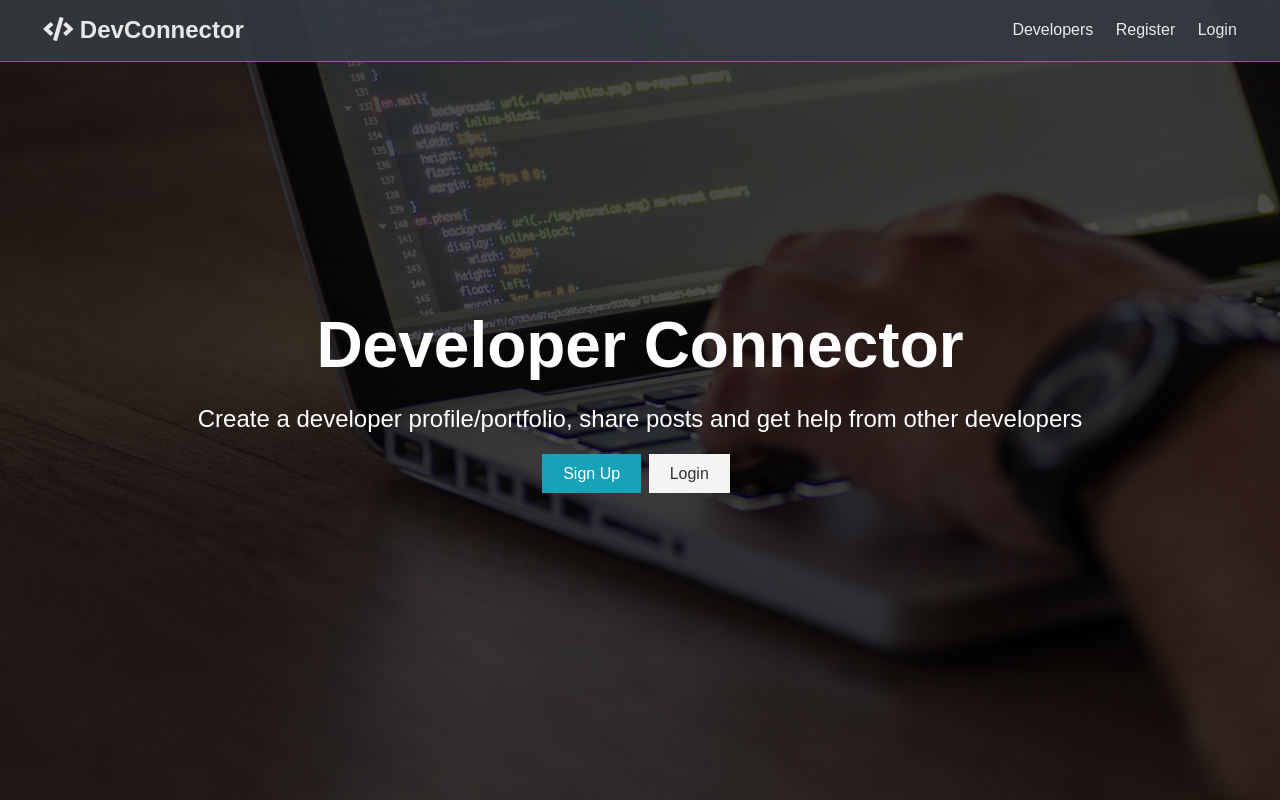
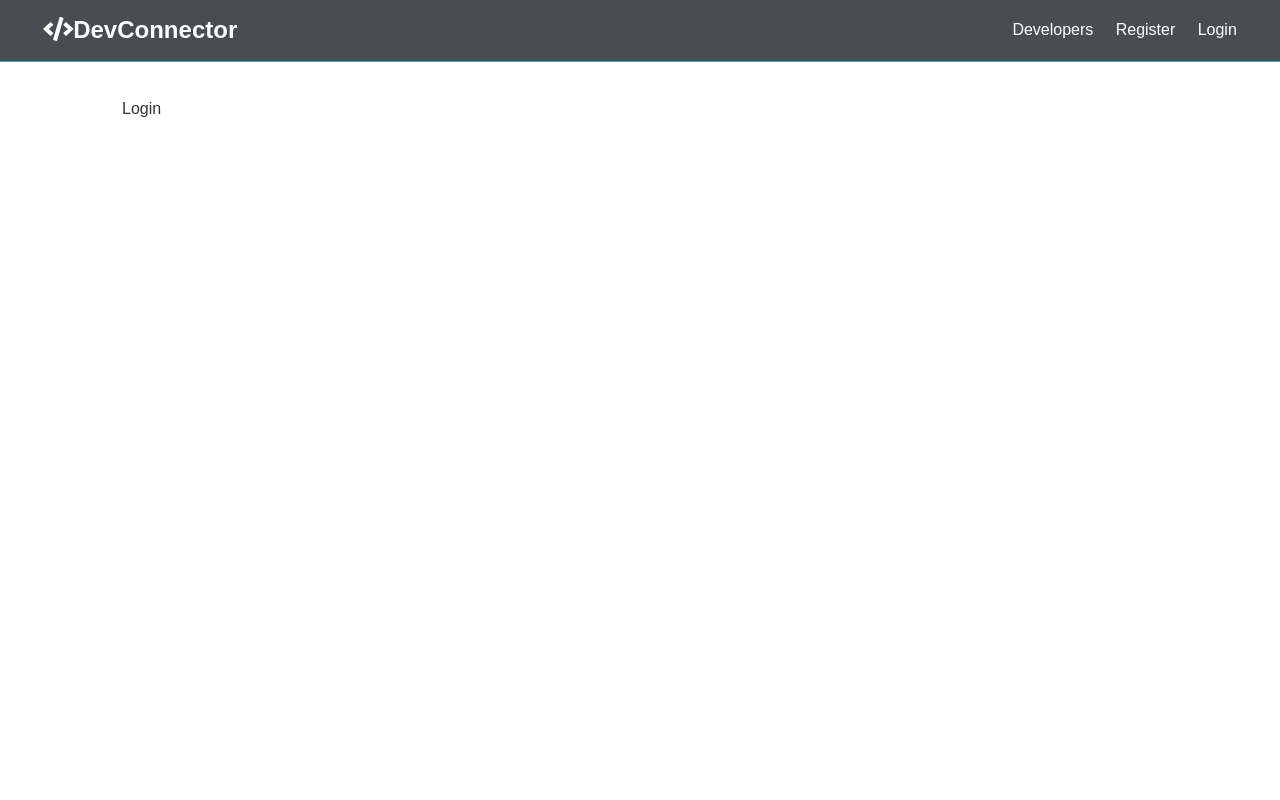
Before and after one commit to Ishasingh04/MERN_learning, a React (Create React App) app in the folder client/: page /login in a window 1280 px wide. Built offline with nearby package versions, Linux system fonts and the light colour scheme.

Commit message:
React router Setup

```diff
--- a/client/src/App.js
+++ b/client/src/App.js
@@ -1,13 +1,27 @@
 import React, { Fragment } from 'react';
+import { BrowserRouter as Router, Route, Switch } from 'react-router-dom';
 import Navbar from './components/layout/Navbar';
 import Landing from './components/layout/Landing';
+import Login from './components/auth/Login';
+import Register from './components/auth/Register';
+
 import './App.css';
 
 const App = () => (
-  <Fragment>
+  <Router>
+     <Fragment>
     <Navbar />
-    <Landing />
+    <Route exact path="/" component={Landing } />
+    <section className = "container">
+      <Switch>
+      <Route exact path="/register" component={Register } />
+      <Route exact path="/login" component={Login } />
+      </Switch>
+    </section>
+
   </Fragment>
+  </Router>
+
 )
 
 
--- /dev/null
+++ b/client/src/components/auth/Login.js
@@ -0,0 +1,7 @@
+import React from 'react'
+
+const Login = () => {
+    return <div> Login </div>;
+};
+
+export default Login;
--- /dev/null
+++ b/client/src/components/auth/Register.js
@@ -0,0 +1,7 @@
+import React from 'react'
+
+const Register = () => {
+    return <div>Register</div>;
+};
+
+export default Register;
--- a/client/src/components/layout/Landing.js
+++ b/client/src/components/layout/Landing.js
@@ -1,4 +1,5 @@
 import React from 'react'
+import { Link } from 'react-router-dom';
 
 const Landing = () => {
     return (
@@ -11,8 +12,8 @@ const Landing = () => {
               other developers
             </p>
             <div className="buttons">
-              <a href="register.html" className="btn btn-primary">Sign Up</a>
-              <a href="login.html" className="btn btn-light">Login</a>
+              <Link to='/register' className="btn btn-primary">Sign Up</Link>
+              <Link to='/login' className="btn btn-light">Login</Link>
             </div>
           </div>
         </div>
--- a/client/src/components/layout/Navbar.js
+++ b/client/src/components/layout/Navbar.js
@@ -1,15 +1,25 @@
 import React from 'react'
+import { Link } from 'react-router-dom';
 
 const Navbar = () => {
     return (
         <nav className="navbar bg-dark">
         <h1>
-          <a href="index.html"><i className="fas fa-code"></i> DevConnector</a>
+          <Link to='/'>
+            <i className="fas fa-code" />
+             DevConnector
+             </Link>
         </h1>
         <ul>
-          <li><a href="profiles.html">Developers</a></li>
-          <li><a href="register.html">Register</a></li>
-          <li><a href="login.html">Login</a></li>
+          <li>
+            <a href='!#'>Developers</a>
+            </li>
+          <li>
+            <Link to='/register'>Register</Link>
+            </li>
+          <li>
+            <Link to='/login'>Login</Link>
+            </li>
         </ul>
       </nav>
     )
```
